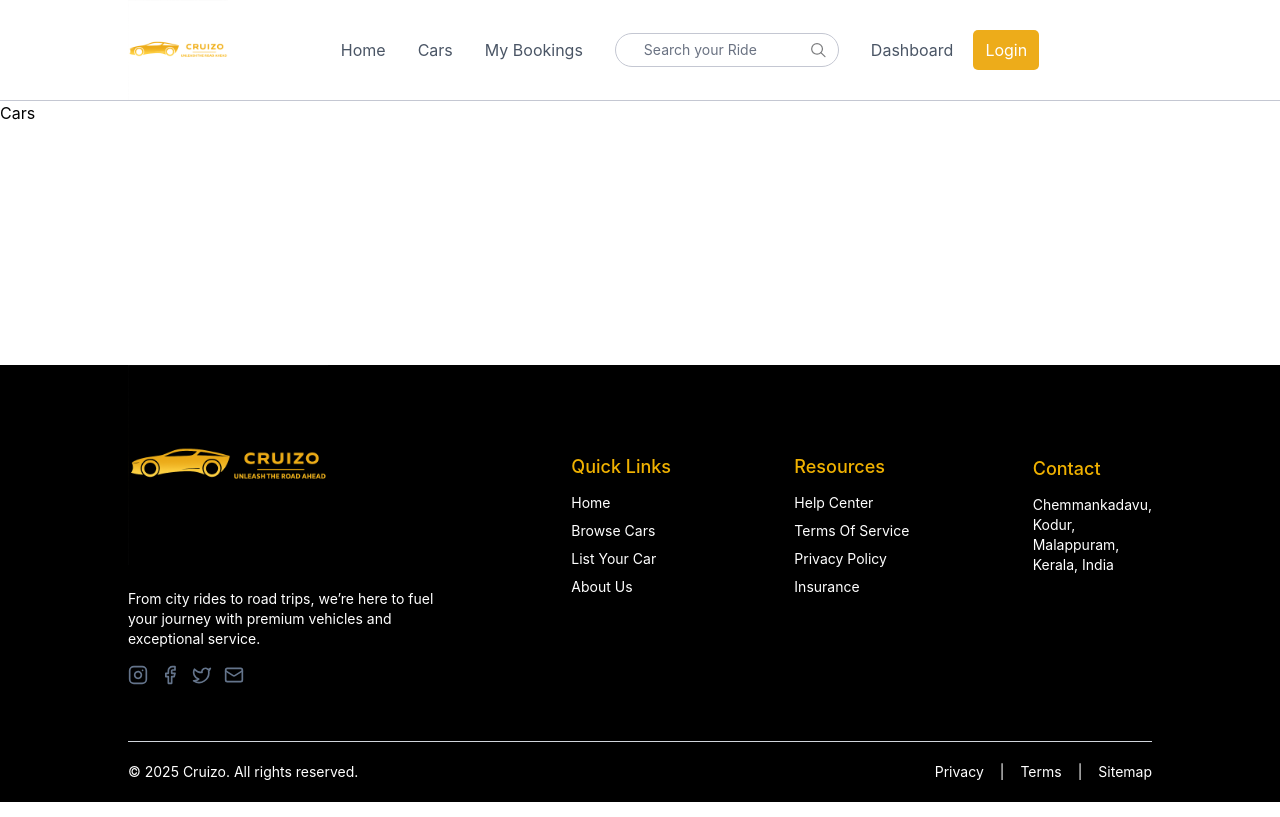
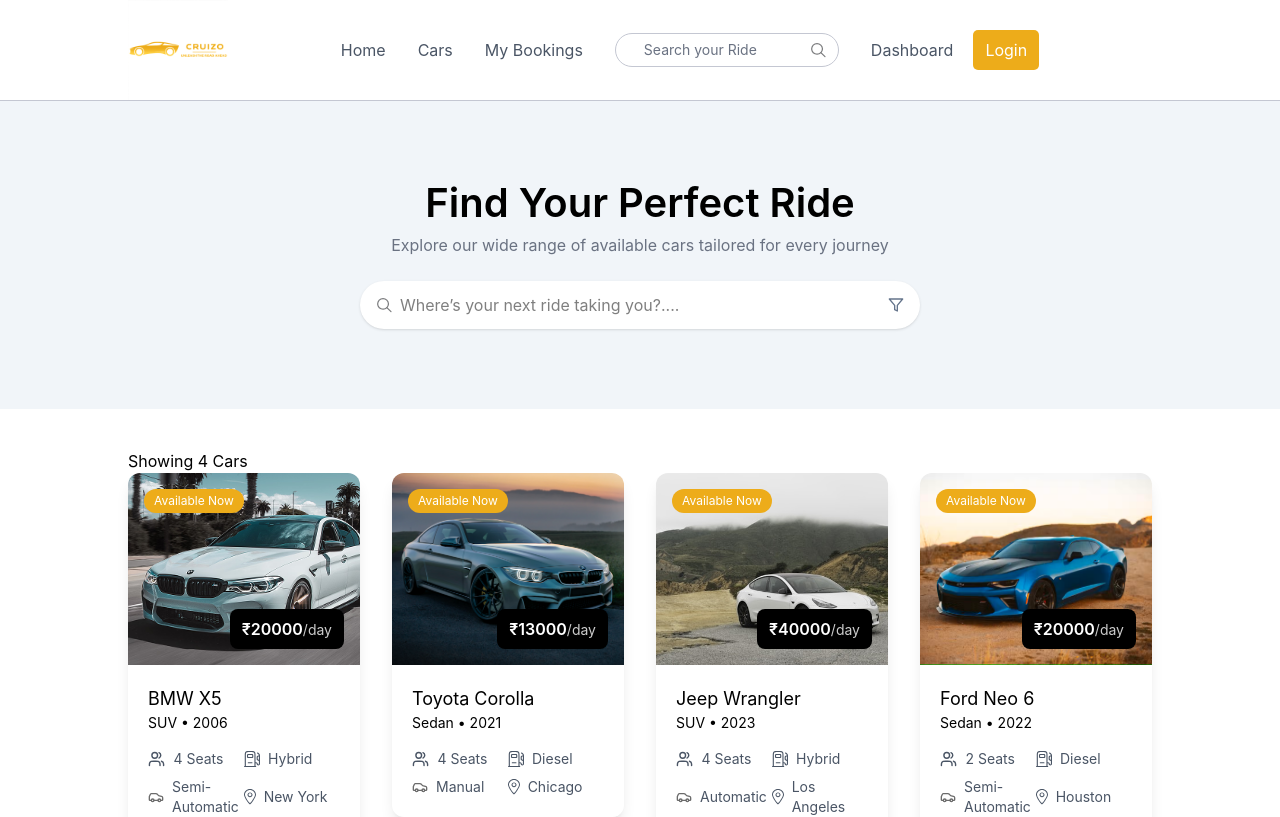
Before and after one commit to ANESSABO0421/Cruizo, a React (Vite) app: page /cars in a window 1280 px wide. Shown: the top 817 px of the page. Built offline with nearby package versions, Linux system fonts and the light colour scheme.

Commit message:
all Cars section

```diff
--- a/src/pages/CarDetails.jsx
+++ b/src/pages/CarDetails.jsx
@@ -8,9 +8,9 @@
   const navigate = useNavigate();
   const [car, setCar] = useState(null);
   const currency = import.meta.env.VITE_CURRENCY;
-  const handleSubmit=async(e)=>{
-    e.preventDefault()
-  }
+  const handleSubmit = async (e) => {
+    e.preventDefault();
+  };
 
   useEffect(() => {
     setCar(dummyCarData.find((car) => car._id === id));
@@ -20,7 +20,7 @@
     <div className=" px-6 md:px-16 lg:px-24 xl:px-32 mt-16">
       <button
         onClick={() => navigate(-1)}
-        className="flex items-center gap-2 mb-6 text-gray-500 cursor-pointer"
+        className="flex items-center gap-2 mb-6 text-white cursor-pointer bg-yellow-500 rounded-lg px-4 py-3 hover:-translate-y-1 transition-all hover:shadow-lg/30 duration-500"
       >
         <img
           src={assets.arrow_icon}
@@ -93,7 +93,10 @@
           </div>
         </div>
         {/* booking form */}
-        <form onSubmit={handleSubmit} className="shadow-lg/30 h-max sticky top-18 rounded-xl p-6 space-y-6 text-gray-500">
+        <form
+          onSubmit={handleSubmit}
+          className="shadow-lg/30 h-max sticky top-18 rounded-xl p-6 space-y-6 text-gray-500"
+        >
           {" "}
           {/*sticky will not work until a  top is given*/}
           <p className="flex justify-between items-center text-2xl text-gray-800 font-semibold">
@@ -121,8 +124,12 @@
               required
             />
           </div>
-          <button className="w-full bg-primary rounded-lg px-4 py-3 hover:bg-yellow-600 transition-all ease-out duration-500 text-white hover:-translate-y-1 hover:shadow-xl/30">Book Now</button>
-          <p className="text-sm flex items-center justify-center">No Credit Card required to reserve</p>
+          <button className="w-full bg-primary rounded-lg px-4 py-3 hover:bg-yellow-600 transition-all ease-out duration-500 text-white hover:-translate-y-1 hover:shadow-xl/30">
+            Book Now
+          </button>
+          <p className="text-sm flex items-center justify-center">
+            No Credit Card required to reserve
+          </p>
         </form>
       </div>
     </div>
--- a/src/pages/Cars.jsx
+++ b/src/pages/Cars.jsx
@@ -1,9 +1,58 @@
-import React from 'react'
+import React, { useEffect, useRef, useState } from "react";
+import Title from "../components/Title";
+import { assets, dummyCarData } from "../assets/assets";
+import CarCards from "../components/CarCards";
 
 const Cars = () => {
+  const [input, setInput] = useState("");
+  const inputRef = useRef(); //cursor focus
+
+  useEffect(() => {
+    inputRef.current.focus();
+  }, []);
+
   return (
-    <div>Cars</div>
-  )
-}
+    <div>
+      {/* Title */}
+      <div className="flex flex-col items-center justify-center bg-light py-20 max-md:px-4">
+        <Title
+          title="Find Your Perfect Ride"
+          subtitle="Explore our wide range of available cars tailored for every journey"
+        />
+        <div className="flex items-center bg-white px-4 mt-6 max-w-140 w-full h-12 rounded-full shadow">
+          <img
+            src={assets.search_icon}
+            alt="search-icon"
+            className="h-4 w-4 mr-2"
+          />
+          <input
+            type="text"
+            className="w-full h-full outline-none"
+            placeholder="Where’s your next ride taking you?...."
+            onChange={(e) => setInput(e.target.value)}
+            value={input}
+            ref={inputRef}
+          />
+          <img
+            src={assets.filter_icon}
+            alt="search-icon"
+            className="h-4 w-4 ml-2"
+          />
+        </div>
+      </div>
+      {/* Total Cars display */}
+      <div className="px-6 md:px-16 lg:px-24 xl:px-32 mt-10">
+        <p>Showing {dummyCarData.length} Cars</p>
+        <div className="grid grid-cols-1 md:grid-cols-2 lg:grid-cols-3 xl:grid-cols-4 gap-8">
+          {dummyCarData.map((car, index) => (
+            <div key={index}>
+              <CarCards car={car}/>
+            </div>
+          ))}
+        </div>
+      </div>
+    </div>
+  );
+};
 
-export default Cars
+export default Cars;
```
